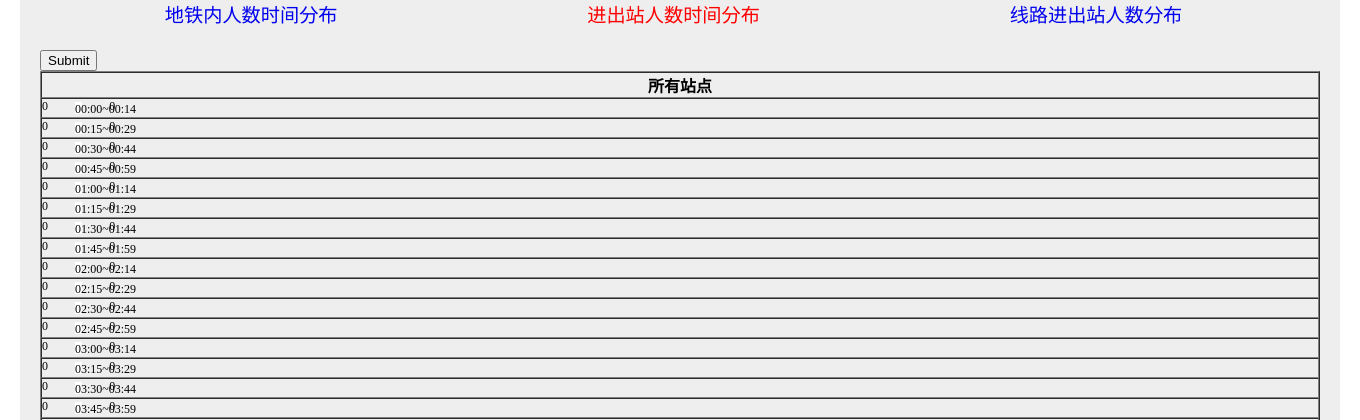
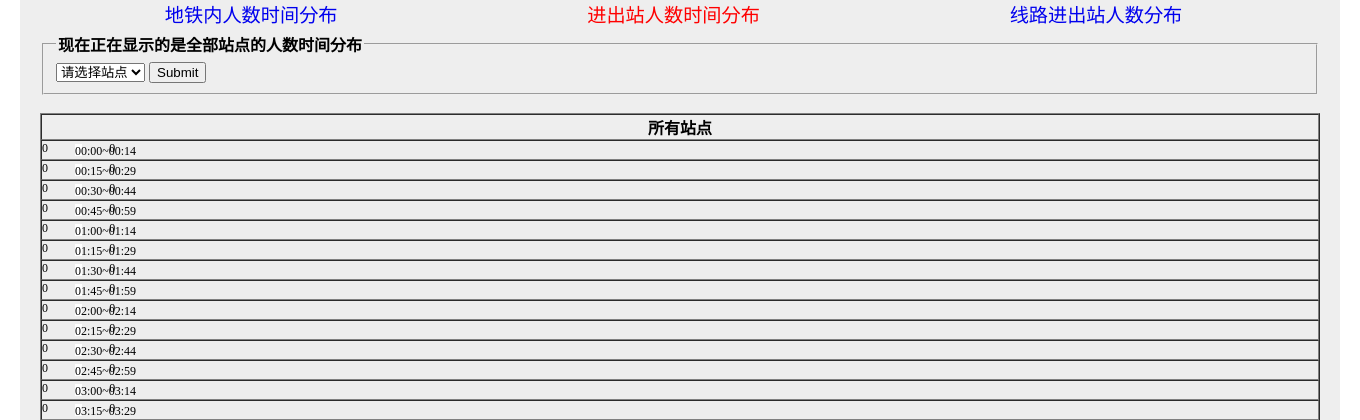
Before and after one commit to wr786/TIP-Archive, a Flask app: page /StationIO in a window 1360 px wide. Shown: the part 76-496 px from the top of the page. Run offline with Flask 2, Linux system fonts and the light colour scheme; parts of the project's set-up code (start-up, migrations or seed data) failed here and were passed over.

Commit message:
Beautified UI

```diff
--- a/week 5 Flask/main.py
+++ b/week 5 Flask/main.py
@@ -160,24 +160,28 @@ def SubwayPeople():
 @app.route("/StationIO", methods=['GET','POST'])
 def StationIO():
     selectedStations = request.form.get("checklist", False)
+    if selectedStations == "False":
+        selectedStations = False
     formSIO = ""
     tableSIO = ""
-    last = "06" # 第一行的线路编号
+    hint_data = ""
+    formSIO += f'<select name="checklist">'
+    formSIO += f'<option value="{False}" ID="default">请选择站点</option>'
     for stationID in stationIDs:
-        if stationID[:2] != last:
-            formSIO += '<br/>'
-            last = stationID[:2]
-        formSIO += f'<input name="checklist" type="radio" value="{stationID}" ID="{stationID}" {"checked" if stationID == selectedStations else "unchecked"}/><label for="{stationID}">{stationID}</label>'
+        formSIO += f'<option value="{stationID}" ID="{stationID}">{stationID}</option>'
+    formSIO += '</select>'
     #! 转置表格，不然宽度爆炸了
     if selectedStations == False:
         tableSIO += "<tr><th>所有站点</th></tr>"
         for time_interval in timeIntervals_15min:
             tableSIO += f'<tr><td>{get_stationIO_cell(time_interval, StationIOData[786][time_interval], 8000)}</td></tr>'
+        hint_data = "全部站点"
     else:
         tableSIO += f"<tr><th>{selectedStations}</th></tr>"
         for time_interval in timeIntervals_15min:
             tableSIO += f"<tr><td>{get_stationIO_cell(time_interval, StationIOData[selectedStations][time_interval])}</td></tr>"
-    return render_template("StationIO.html", table_innerHTML=tableSIO, form_innerHTML=formSIO)
+        hint_data = "站点" + selectedStations
+    return render_template("StationIO.html", table_innerHTML=tableSIO, form_innerHTML=formSIO, hint=hint_data)
 
 @app.route("/LineIO", methods=['GET', 'POST'])
 def LineIO():
@@ -210,7 +214,7 @@ def LineIO():
             tableLIO += f'<tr><td>{format_time_interval(time_interval[0])}~{format_time_interval(time_interval[1])}</td>'
             for station in stationsInLine[int(selectedLines[0])]:
                 station_id = get_stationID(selectedLines[0], station)
-                tableLIO += f'<td>{get_stationIO_cell(time_interval, StationIOData[station_id][time_interval], 80, False, 2)}</td>'
+                tableLIO += f'<td>{get_stationIO_cell(time_interval, StationIOData[station_id][time_interval], 100, False, 2)}</td>'
             tableLIO += '</tr>'
         hint_data = "线路" + selectedLines + "的各个站点"
     else: # 显示线路表
@@ -221,7 +225,7 @@ def LineIO():
         for time_interval in timeIntervals_15min:
             tableLIO += f'<tr><td>{format_time_interval(time_interval[0])}~{format_time_interval(time_interval[1])}</td>'
             for line in LineIOData.keys():
-                tableLIO += f'<td>{get_stationIO_cell(time_interval, LineIOData[line][time_interval], 500, False, 2)}</td>'
+                tableLIO += f'<td>{get_stationIO_cell(time_interval, LineIOData[line][time_interval], 800, False, 2)}</td>'
             tableLIO += '</tr>'
         hint_data = "各个线路"
     return render_template("LineIO.html", table_innerHTML=tableLIO, form_innerHTML=formLIO, hint=hint_data)
@@ -232,7 +236,6 @@ if __name__ == "__main__":
     calc_stationIO()
     app.run(debug=True)
 
-#todo 加上select
 #todo 加上图标
 #todo 给标题加上avatar
-#todo 美化UI
+#todo 完成首页
--- a/week 5 Flask/static/css/general.css
+++ b/week 5 Flask/static/css/general.css
@@ -107,7 +107,13 @@ td {
 }
 
 .hint {
-    text-align: center;
+    /* text-align: center; */
     font-weight: bolder;
     font-size: 1em;
 }
+
+.form_packer {
+    margin:auto;
+    /* width: 40%;
+    padding: 0, auto; */
+}
--- a/week 5 Flask/templates/LineIO.html
+++ b/week 5 Flask/templates/LineIO.html
@@ -19,13 +19,17 @@
             <a class="navigator_item" href="/StationIO">进出站人数时间分布</a>
             <a class="activated navigator_item" href="/LineIO">线路进出站人数分布</a>
         </div>
+        <fieldset>
+            <legend>
                 <div class="hint">现在正在显示的是{{hint}}的人数时间分布</div>
+            </legend>
             <form action="/LineIO" method="POST">
                 {{form_innerHTML|safe}}
                 <!-- <input name="checklist" type="radio" value="1" ID="1" checked/><label for="1">test</label> -->
                 <br />
                 <input type="submit">
             </form>
+        </fieldset><br/>
         <table border="1" cellpadding='0' cellspacing='0'>
             {{table_innerHTML|safe}}
         </table>
--- a/week 5 Flask/templates/StationIO.html
+++ b/week 5 Flask/templates/StationIO.html
@@ -19,10 +19,16 @@
             <a class="activated navigator_item" href="/StationIO">进出站人数时间分布</a>
             <a class="navigator_item" href="/LineIO">线路进出站人数分布</a>
         </div>
-        <form action="/StationIO" method="POST">
-            {{form_innerHTML|safe}} <br />
-            <input type="submit">
-        </form>
+        <fieldset>
+            <legend><div class="hint">现在正在显示的是{{hint}}的人数时间分布</div></legend>
+            <div class="form_packer">
+                <form action="/StationIO" method="POST">
+                    {{form_innerHTML|safe}}
+                    <input type="submit">
+                </form>
+            </div>
+        </fieldset>
+        <br/>
         <table border="1" cellpadding='0' cellspacing='0'>
             {{table_innerHTML|safe}}
         </table>
```
Lines whose indentation alone changed are shown as unchanged.
